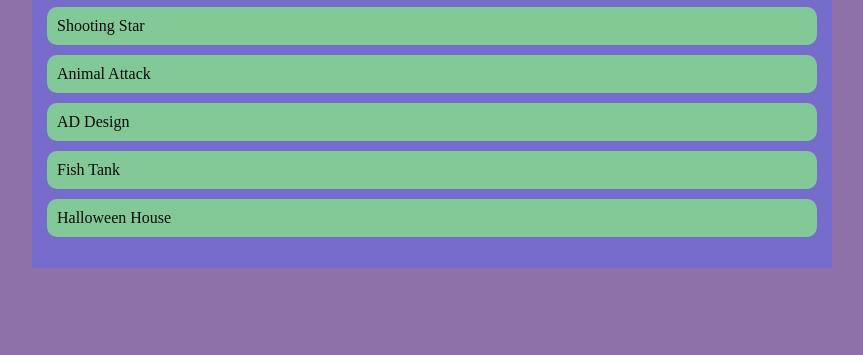
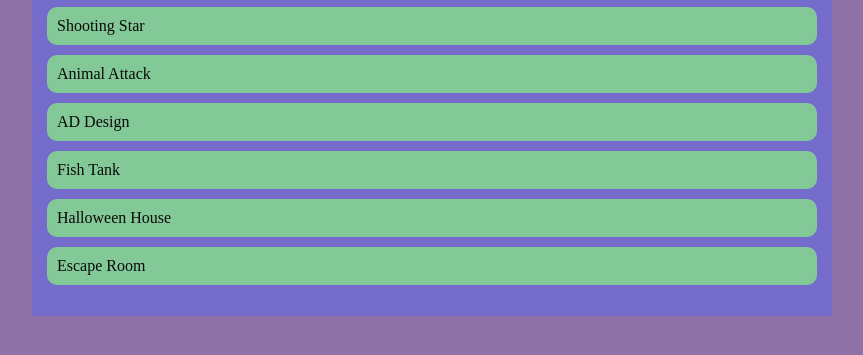
Before and after one commit to alexislombardo/alexislombardo.github.io, a plain HTML site: page portfolio.html in a window 1280 px wide. Shown: the part 397-752 px from the top of the page, without its empty margins (208-1071 px from the left). Drawn offline with Linux system fonts and the light colour scheme.

Commit message:
added escape room

```diff
--- a/portfolio.html
+++ b/portfolio.html
@@ -53,6 +53,9 @@
            <li>
                 <a href="https://www.khanacademy.org/computer-programming/halloween-house/5155693408141312" target ="_blank" >Halloween House</a>
            </li>
+           <li>
+                <a href="" target ="https://www.khanacademy.org/computer-programming/new-landry_lombardo_cruz_escape-room/5504518945619968" target = "_blank" >Escape Room</a>
+           </li>
         </ul>
 
       </main>
```
